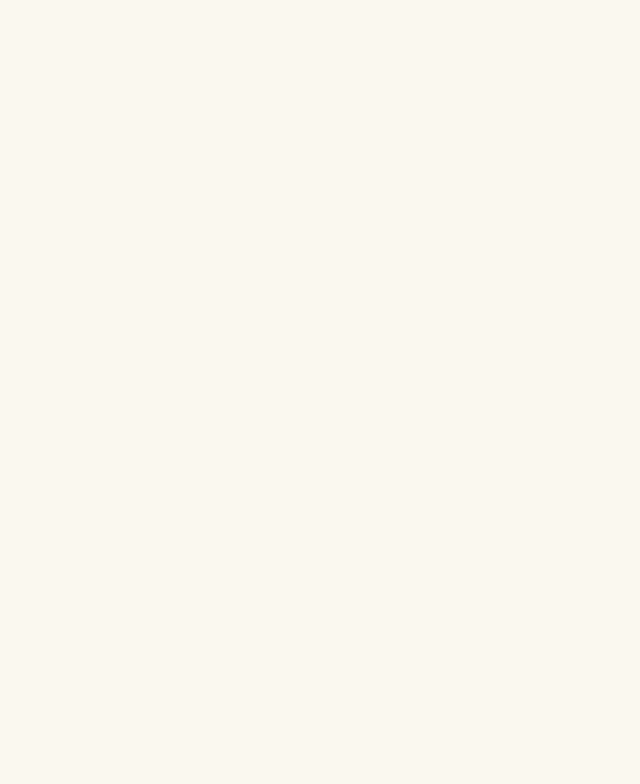
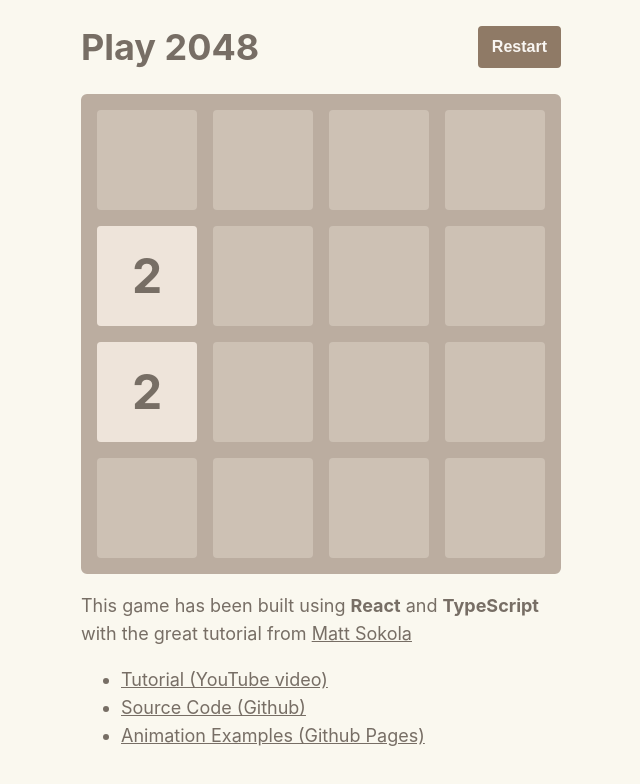
Before and after one commit to thibault-barrat/2048, a React (Create React App) app: page / in a window 1280 px wide. Shown: the top 784 px of the page, without its empty margins (319-959 px from the left). Built offline with nearby package versions, Linux system fonts and the light colour scheme.

Commit message:
update app component

```diff
--- a/src/App.module.scss
+++ b/src/App.module.scss
@@ -12,7 +12,7 @@
       flex: 1;
     }
 
-    .button {
+    button {
       float: right;
       margin: vars.$pixel-size * 3.25 vars.$pixel-size * 0;
     }
--- a/src/App.tsx
+++ b/src/App.tsx
@@ -1,11 +1,60 @@
-import React from 'react';
-import styles from './App.module.scss';
+import React, { useState } from "react";
+import styles from "./App.module.scss";
+import Button from "./components/Button";
+import Game from "./components/Game";
 
 function App() {
+  const [date, setDate] = useState<Date>(new Date());
+
+  const handleRestart = () => {
+    setDate(new Date());
+  };
+
   return (
     <div className={styles.app}>
-
-
+      <div className={styles.header}>
+        <div>
+          <h1>Play 2048</h1>
+        </div>
+        <div>
+          <Button onClick={handleRestart}>Restart</Button>
+        </div>
+      </div>
+      <Game key={date.toISOString()} />
+      <div>
+        <p>
+          This game has been built using <b>React</b> and <b>TypeScript</b> with the great tutorial from{" "}
+          <a
+            href="https://www.youtube.com/channel/UCJV16_5c4A0amyBZSI4yP6A"
+            target="_blank" rel="noreferrer"
+          >
+            Matt Sokola
+          </a>
+        </p>
+        <ul>
+          <li>
+            <a href="https://youtu.be/vI0QArPnkUc" target="_blank" rel="noreferrer">
+              Tutorial (YouTube video)
+            </a>
+          </li>
+          <li>
+            <a
+              href="https://github.com/mateuszsokola/2048-in-react/"
+              target="_blank" rel="noreferrer"
+            >
+              Source Code (Github)
+            </a>
+          </li>
+          <li>
+            <a
+              href="https://mateuszsokola.github.io/2048-animation-examples/"
+              target="_blank" rel="noreferrer"
+            >
+              Animation Examples (Github Pages)
+            </a>
+          </li>
+        </ul>
+      </div>
     </div>
   );
 }
--- a/src/components/Button/index.tsx
+++ b/src/components/Button/index.tsx
@@ -1,4 +1,4 @@
-import React, { Children } from "react";
+import React from "react";
 import styles from "./Button.module.scss";
 
 type Props = {
```
